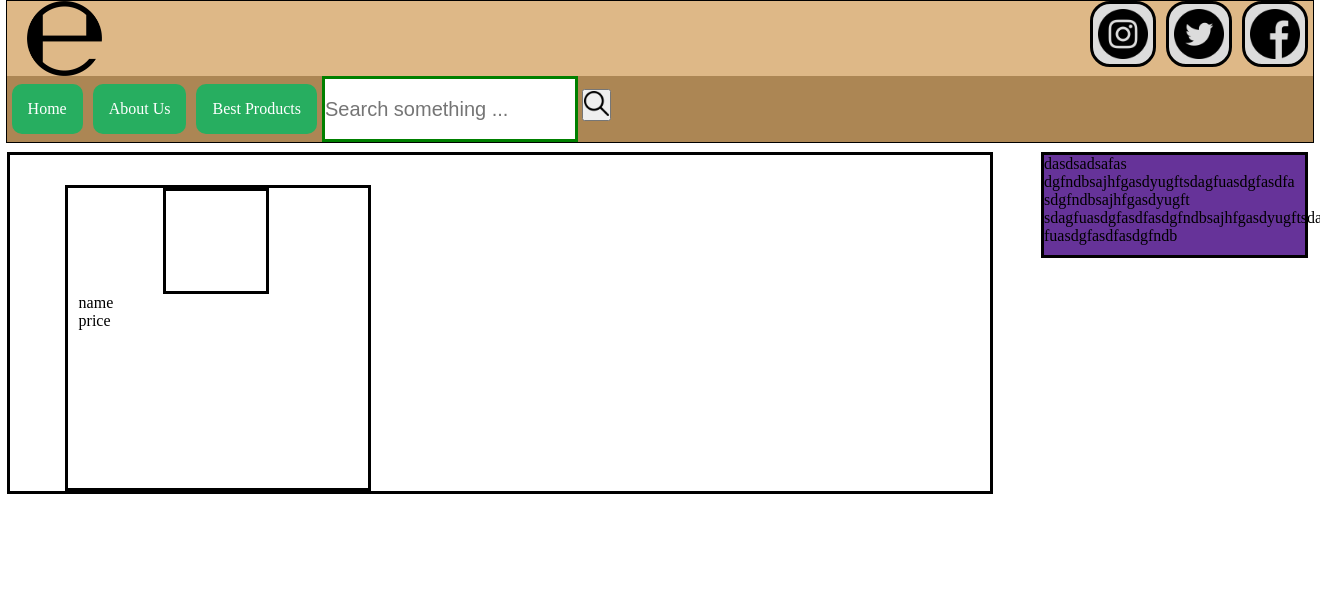
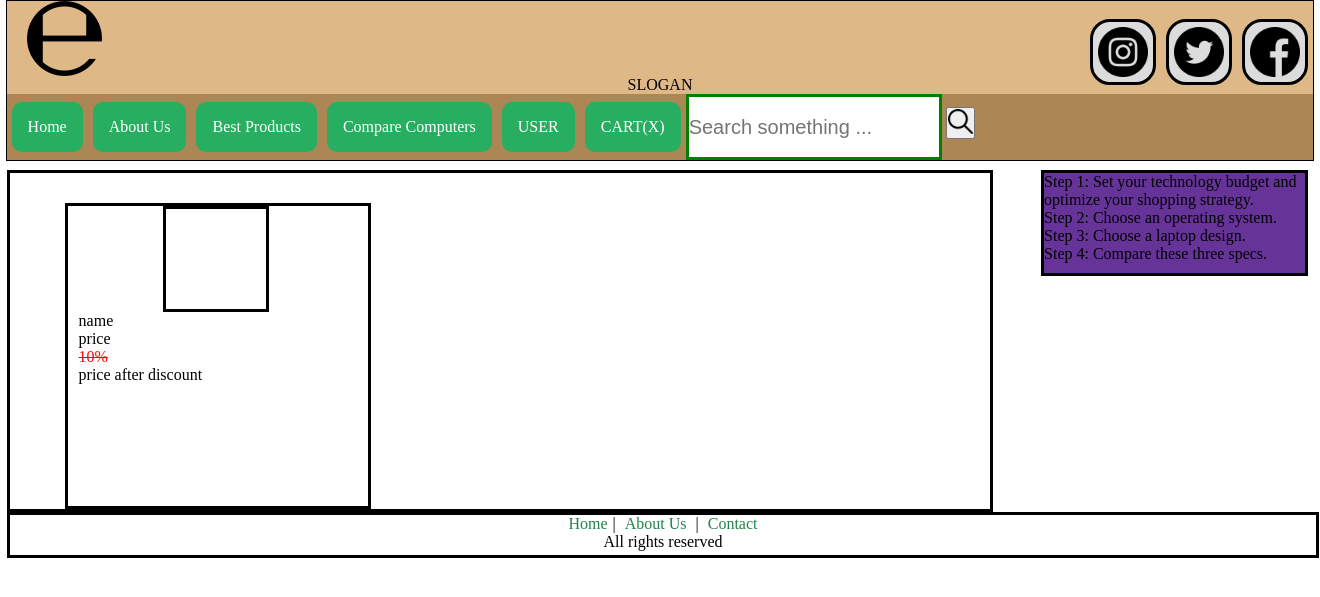
Before and after one commit to kongeee/internship_e-commerce, a PHP site: page / in a window 1320 px wide; the page is wider, and only the part inside the window is pictured. Shown: the top 597 px of that part. Run offline with PHP 8.4, Linux system fonts and the light colour scheme.

Commit message:
28.05.2021 11:00

```diff
--- a/admin_panel/adminLogin.html
+++ b/admin_panel/adminLogin.html
@@ -1,9 +1,9 @@
 <!DOCTYPE html>
-<html lang="tr">
+<html lang="en">
 <head>
-    <title>Ekici Computer</title>
+    <title>Ekici Computer Admin Login</title>
         <meta http-equiv="Content-Type" content = "text/html">
-        <meta http-equiv="Content-Language" content = "tr">
+        <meta http-equiv="Content-Language" content = "en">
         <meta charset="utf-8">
 
         <!--responsive-->
--- a/session.php
+++ b/admin_panel/sessionAdmin.php
@@ -5,7 +5,7 @@ ob_start();
 
 
 if(!isset($_SESSION["login"])){//Session control
-    header("Location:sessionError.php");
+    header('Location:../sessionError.php');
 }
 
 ?>
--- a/css/style.css
+++ b/css/style.css
@@ -28,7 +28,7 @@
    margin-left: 20px;
    width: 75px;
    height: 75px;
-
+   display: block;
 
 
 }
@@ -36,6 +36,11 @@
 #logoimage{
     width: 75px;
     height: 75px;
+}
+
+#slogan{
+    text-align: center;
+
 }
 
 
@@ -182,3 +187,27 @@ ul#menu-list{
 ul#product-list{
     list-style-type: none;
 }
+
+
+
+/*FOOTER*/
+
+#footer{
+    border-style: solid;
+    height: 40px;
+    width: 100%;
+    float: left;
+    text-align: center;
+    display: inline;
+}
+
+#footer a{
+    text-decoration: none;
+    color: #23834c;
+    font-size: 16px;
+    margin: 5px;
+}
+
+#footer a:hover{
+    color: #27ae60;
+}
--- a/index.html
+++ b/index.php
@@ -3,7 +3,7 @@
     <head>
         <title>Ekici Computer</title>
         <meta http-equiv="Content-Type" content = "text/html">
-        <meta http-equiv="Content-Language" content = "tr">
+        <meta http-equiv="Content-Language" content = "en">
         <meta charset="utf-8">
 
         <meta name="description" content="A computer vendor that offers quality and cheap products">
@@ -15,7 +15,7 @@
 
         <!--CSS and JS connections-->
         <link rel="stylesheet" href="css/style.css" type="text/css">
-        <script src="js/main.js" type="text/javascript"></script>
+
 
     </head>
 
@@ -31,7 +31,7 @@
                     <a href="index.html"><img id="logoimage" src="images/logos/ekici-logo.png" alt="Logo"></a>
                 </div>
 
-
+                <div id="slogan">SLOGAN</div>
 
                 <!--social media icons-->
                 <div class="socialMedia">
@@ -54,6 +54,11 @@
                     <li class="menu-element"><a class="menu-link" href="#">Home</a></li>
                     <li class="menu-element"><a class="menu-link" href="#">About Us</a></li>
                     <li class="menu-element"><a class="menu-link" href="#">Best Products</a></li>
+                    <li class="menu-element"><a class="menu-link" href="#">Compare Computers</a></li>
+                    <li class="menu-element"><a class="menu-link" href="#">USER</a></li>
+                    <li class="menu-element"><a class="menu-link" href="#">CART(X)</a></li>
+
+
 
 
                 </ul>
@@ -74,6 +79,9 @@
                         <ul id="product-list">
                             <li>name</li>
                             <li>price</li>
+                            <li id="discount"><?php echo "10"?>%</li>
+                            <li>price after discount</li>
+
 
                         </ul>
                     </div>
@@ -85,12 +93,21 @@
             </article>
 
             <aside id="content2">
-                <div>dasdsadsafas dgfndbsajhfgasdyugftsdagfuasdgfasdfa sdgfndbsajhfgasdyugft sdagfuasdgfasdfasdgfndbsajhfgasdyugftsdag  fuasdgfasdfasdgfndb </div>
+                <div>Step 1: Set your technology budget and optimize your shopping strategy.<br>Step 2: Choose an operating system. <br>Step 3: Choose a laptop design. <br>Step 4: Compare these three specs. </div>
             </aside>
 
+            <footer id="footer">
+                <a href="#">Home</a>|
+                <a href="#">About Us</a> |
+                <a href="#">Contact</a>
+                <br>
+                <p>All rights reserved</p>
+
+            </footer>
 
 
         </div>
+        <script src="js/main.js" type="text/javascript"></script>
+    </body>
 
-    </body>
 </html>
--- a/js/main.js
+++ b/js/main.js
@@ -1,3 +1,11 @@
 function searchSomething(){
     document.getElementById("searchForm").submit();
 }
+
+
+if(document.getElementById("discount").innerHTML != "0%"){
+
+    document.getElementById("discount").style.color = "red";
+    document.getElementById("discount").style.textDecoration = "line-through";
+
+}
```
Also changed, not shown: admin_panel/adminHomepage.php (+39 -4 lines), admin_panel/safeExitAdmin.php (added, +11 -0 lines), css/admin.css (+35 -0 lines), server.php (+18 -0 lines), sessionError.php (+4 -4 lines), user/userLogin.html (added, +20 -0 lines), css/user.css (added).
